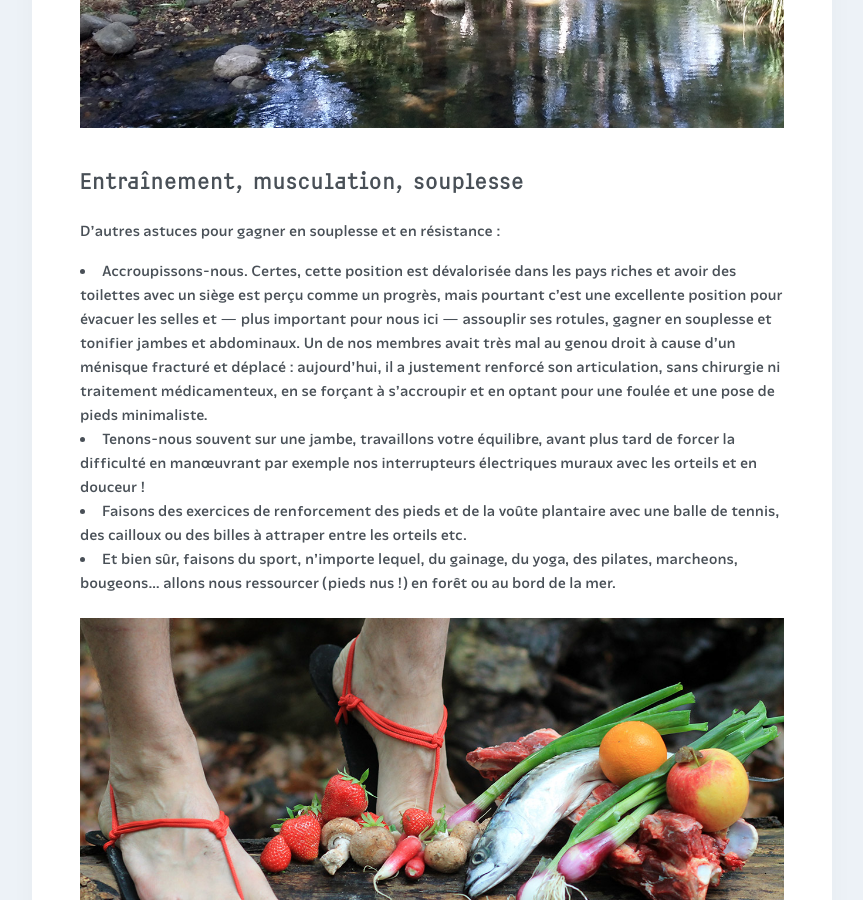
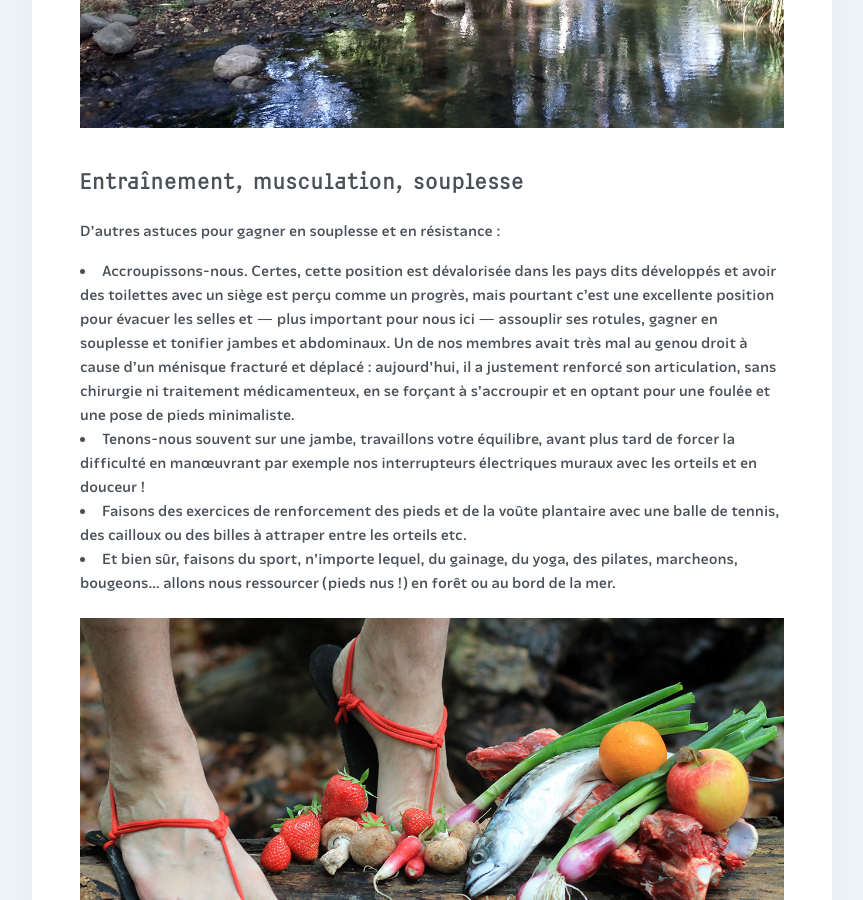
Before and after one commit to courirpaleo/courirpaleo.github.io, a Jekyll site: the page built from _pages/ressources.md, in a window 1280 px wide and 900 px high, scrolled down 2496 px. Shown: the whole window, without its empty margins (208-1071 px from the left). Built offline with Jekyll 4.4.1, drawn with Linux system fonts in a browser that asks for light colours; some web fonts are replaced.

Commit message:
Update ressources.md

```diff
--- a/_pages/ressources.md
+++ b/_pages/ressources.md
@@ -20,7 +20,7 @@ Cela dit, bien sûr, protégeons-nous des cailloux, du froid et d'un sol brûlan
 ![Courir Paleo](/assets/images/CourirPaleo_course_Corse_Balagne_sentier_riviere_1200px.jpg)
 ## Entraînement, musculation, souplesse
 D'autres astuces pour gagner en souplesse et en résistance&nbsp;:
-- Accroupissons-nous. Certes, cette position est dévalorisée dans les pays riches et avoir des toilettes avec un siège est perçu comme un progrès, mais pourtant c'est une excellente position pour évacuer les selles et &mdash;&nbsp;plus important pour nous ici&nbsp;&mdash; assouplir ses rotules, gagner en souplesse et tonifier jambes et abdominaux. Un de nos membres avait très mal au genou droit à cause d'un ménisque fracturé et déplacé&nbsp;: aujourd'hui, il a justement renforcé son articulation, sans chirurgie ni traitement médicamenteux, en se forçant à s'accroupir et en optant pour une foulée et une pose de pieds minimaliste.
+- Accroupissons-nous. Certes, cette position est dévalorisée dans les pays dits développés et avoir des toilettes avec un siège est perçu comme un progrès, mais pourtant c'est une excellente position pour évacuer les selles et &mdash;&nbsp;plus important pour nous ici&nbsp;&mdash; assouplir ses rotules, gagner en souplesse et tonifier jambes et abdominaux. Un de nos membres avait très mal au genou droit à cause d'un ménisque fracturé et déplacé&nbsp;: aujourd'hui, il a justement renforcé son articulation, sans chirurgie ni traitement médicamenteux, en se forçant à s'accroupir et en optant pour une foulée et une pose de pieds minimaliste.
 - Tenons-nous souvent sur une jambe, travaillons votre équilibre, avant plus tard de forcer la difficulté en man&oelig;uvrant par exemple nos interrupteurs électriques muraux avec les orteils et en douceur&nbsp;!
 - Faisons des exercices de renforcement des pieds et de la voûte plantaire avec une balle de tennis, des cailloux ou des billes à attraper entre les orteils etc.
 - Et bien sûr, faisons du sport, n'importe lequel, du gainage, du yoga, des pilates, marcheons, bougeons... allons nous ressourcer (pieds nus&nbsp;!) en forêt ou au bord de la mer.
```
